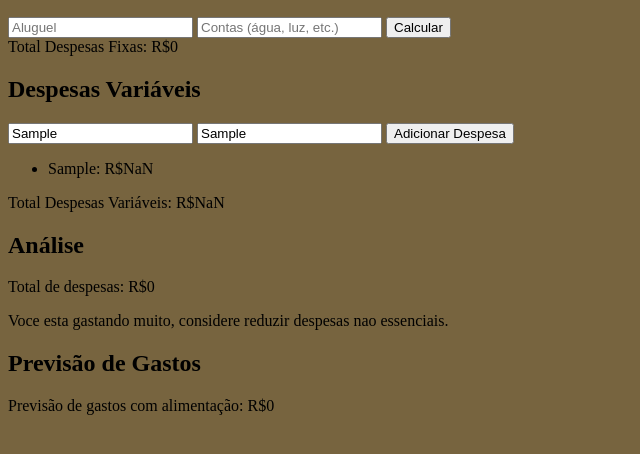
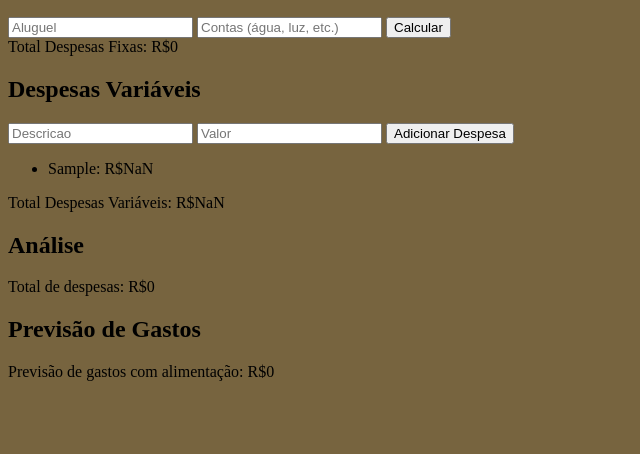
Before and after one commit to Ricardomjr-10/3-aplicativos-com-linguagem, a plain HTML site: page aplicativos/gerenciador/index.html in a window 1280 px wide. Both pictures are taken after typing "Sample", "Sample" into the empty fields and a click on the button "Adicionar Despesa". Shown: the part 110-564 px from the top of the page, without its empty margins (0-640 px from the left). Drawn offline with Linux system fonts and the light colour scheme.

Commit message:
build:callback

```diff
--- a/aplicativos/gerenciador/app.js
+++ b/aplicativos/gerenciador/app.js
@@ -15,11 +15,13 @@ buttonCalcFixas.addEventListener('click', () => {
     const contas = parseFloat(inputContas.value);
     const totalFixas = aluguel + contas;
     divTotalFixas.textContent = `Total Despesas Fixas: R$${totalFixas.toFixed(2)}`;
+
+
 });
 
 let despesas = [];
 
-buttonCalcVariaveis.addEventListener('click', (e) => {
+buttonCalcVariaveis.addEventListener('click', () => {
 
     const descricao = inputDescricao.value
     const valor = parseFloat(inputValor.value)
@@ -30,7 +32,9 @@ buttonCalcVariaveis.addEventListener('click', (e) => {
         li.textContent = `${despesa.descricao}: R$${despesa.valor.toFixed(2)}`
         ulDespesas.appendChild(li)
     })
-
+    inputDescricao.value = ''
+    inputValor.value = ''
     const totalVariaveis = despesas.reduce((total, despesa) => total + despesa.valor, 0);
     divTotalVariaveis.textContent = `Total Despesas Variáveis: R$${totalVariaveis.toFixed(2)}`
+
 })
--- a/aplicativos/gerenciador/index.html
+++ b/aplicativos/gerenciador/index.html
@@ -30,7 +30,7 @@
         <h2>Análise</h2>
         <div id="economia">Total de despesas: R$0</div>
         <div id="dicas">
-            <p>Voce esta gastando muito, considere reduzir despesas nao essenciais.</p>
+
         </div>
     </div>
 
```
